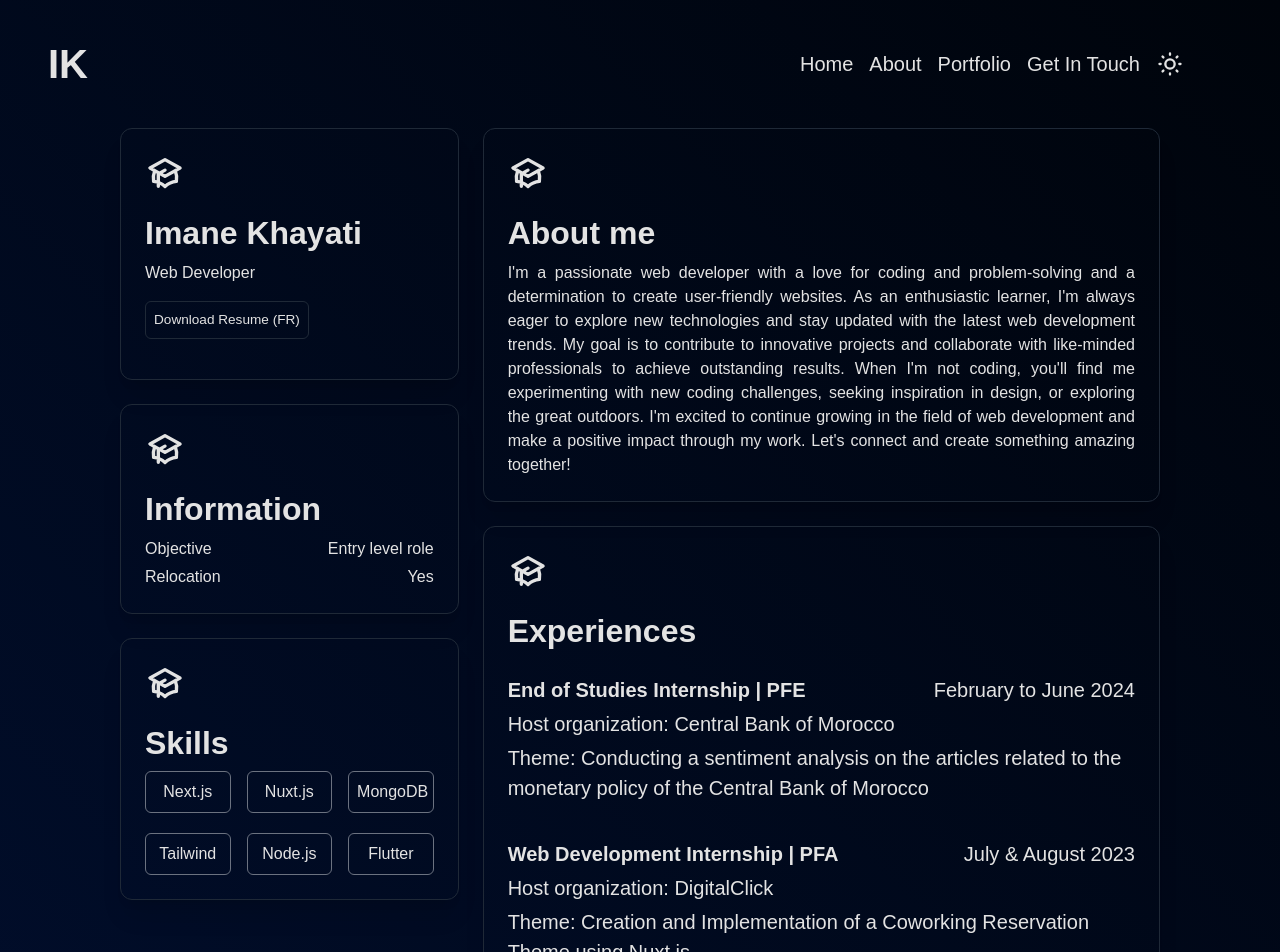
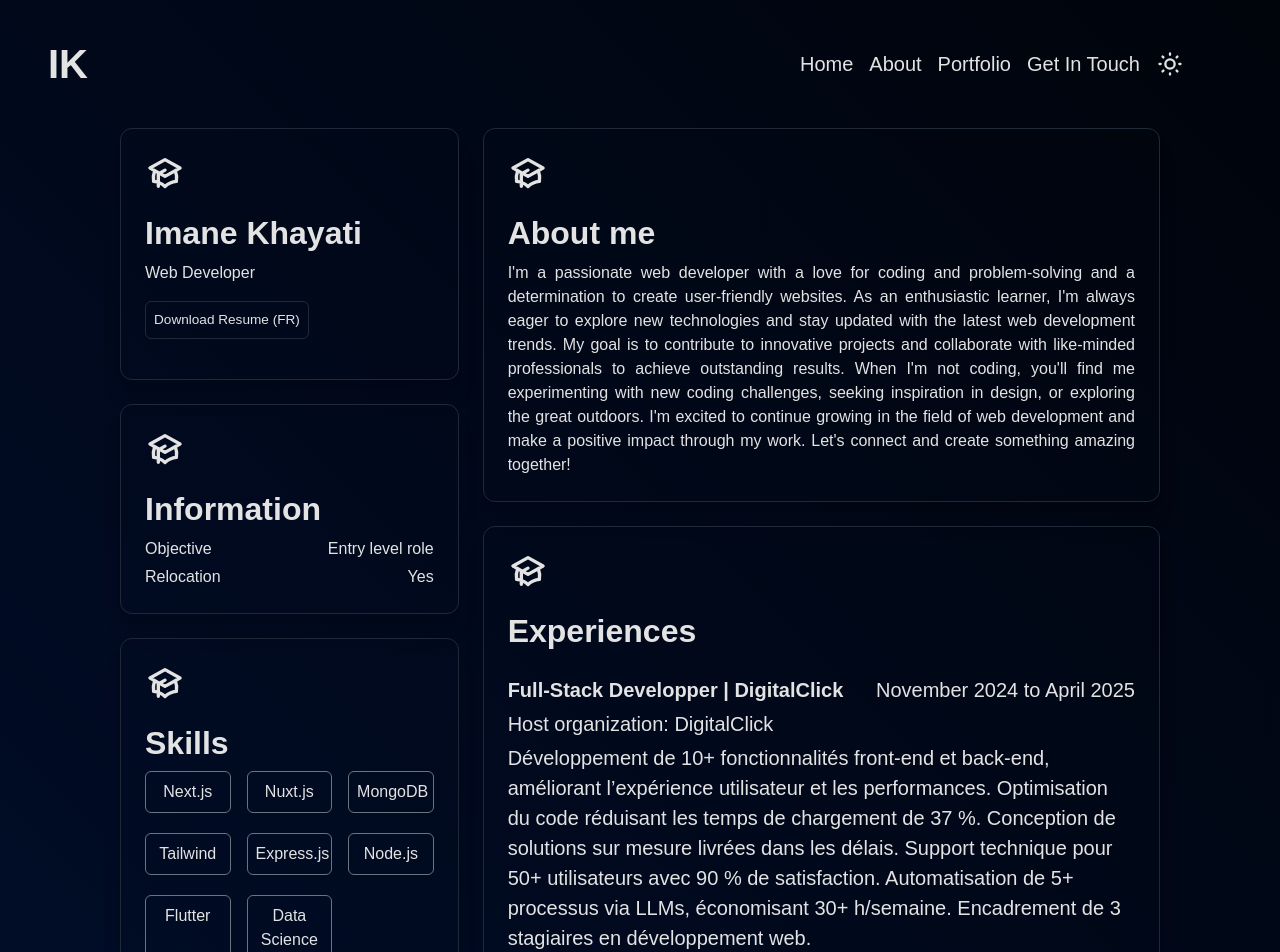
Before and after one commit to ImaneIK/imanekhayati, a Next.js app: page /about in a window 1280 px wide. Shown: the top 952 px of the page. Built offline with nearby package versions, Linux system fonts and the light colour scheme.

Commit message:
update infos

```diff
--- a/components/Home.js
+++ b/components/Home.js
@@ -101,10 +101,7 @@ export default function Home() {
               <div className="flex flex-col justify-center">
                 <p className="block text-4xl xl:text-5xl 2xl:text-[4.7rem] font-extrabold py-2">I'm Imane!</p>
                 <p className=" block text-xs md:text-sm 2xl:text-xl  w-full ">
-                  Based in Morocco, i am a passionate web developer and computer
-                  science student on a mission to create captivating online
-                  experiences. Turning ideas into pixel-perfect reality, one
-                  line of code at a time.
+                I’m a Full-Stack Web Developer offering a range of services including the development of landing pages, niche business websites, and e-commerce platforms. I also provide UI/UX consultation to help enhance user experience and interface design. For inquiries or service requests, feel free to contact me via email.
                 </p>
               </div>
             </div>
--- a/pages/about.js
+++ b/pages/about.js
@@ -5,7 +5,7 @@ import Menu from '/components/menu'
 export default function About() {
   const googleDriveLink =
     "https://drive.google.com/file/d/15ajVIrGgfJNLY7382Ud-QwZtz-8Tgp9w/view?usp=sharing ";
-  const fr_cv_link = "https://drive.google.com/file/d/1rR_MNM5-3trBBE-pPl-ZUId00WheBhb7/view?usp=sharing";
+  const fr_cv_link = "https://drive.google.com/file/d/19YD9l8JZleg21JSPv91Io6_-Ih9YD_nS/view?usp=sharing";
   return (
     <div className="p-6">
       <Menu />
@@ -136,8 +136,10 @@ export default function About() {
               <p className="mt-1 text-center border rounded-md p-2 border-gray-500">Nuxt.js</p>
               <p className="mt-1 text-center border rounded-md p-2 border-gray-500">MongoDB</p>
               <p className="mt-1 text-center border rounded-md p-2 border-gray-500">Tailwind</p>
+              <p className="mt-1 text-center border rounded-md p-2 border-gray-500">Express.js</p>
               <p className="mt-1 text-center border rounded-md p-2 border-gray-500">Node.js</p>
               <p className="mt-1 text-center border rounded-md p-2 border-gray-500">Flutter</p>
+              <p className="mt-1 text-center border rounded-md p-2 border-gray-500">Data Science</p>
             </div>
           </div>
 
@@ -199,6 +201,18 @@ export default function About() {
             </svg>
             <h2 className="mt-4 text-[4vh] font-bold ">Experiences</h2>
             <ul>
+
+            <li className="py-4">
+                <div className="flex justify-between">
+                    <p className="mt-1 text-[2.5vh] font-semibold ">
+                    Full-Stack Developper | DigitalClick
+                    </p>
+                    <p className="mt-1 text-[2.5vh] ">November 2024 to April 2025</p>
+                </div>
+                <p className="mt-1 text-[2.5vh]"> Host organization: DigitalClick</p>
+                <p className="mt-1 text-[2.5vh]"> Développement de 10+ fonctionnalités front-end et back-end, améliorant l’expérience utilisateur et les performances. Optimisation du code réduisant les temps de chargement de 37 %. Conception de solutions sur mesure livrées dans les délais. Support technique pour 50+ utilisateurs avec 90 % de satisfaction. Automatisation de 5+ processus via LLMs, économisant 30+ h/semaine. Encadrement de 3 stagiaires en développement web. </p>
+
+              </li>
 
             <li className="py-4">
                 <div className="flex justify-between">
```
